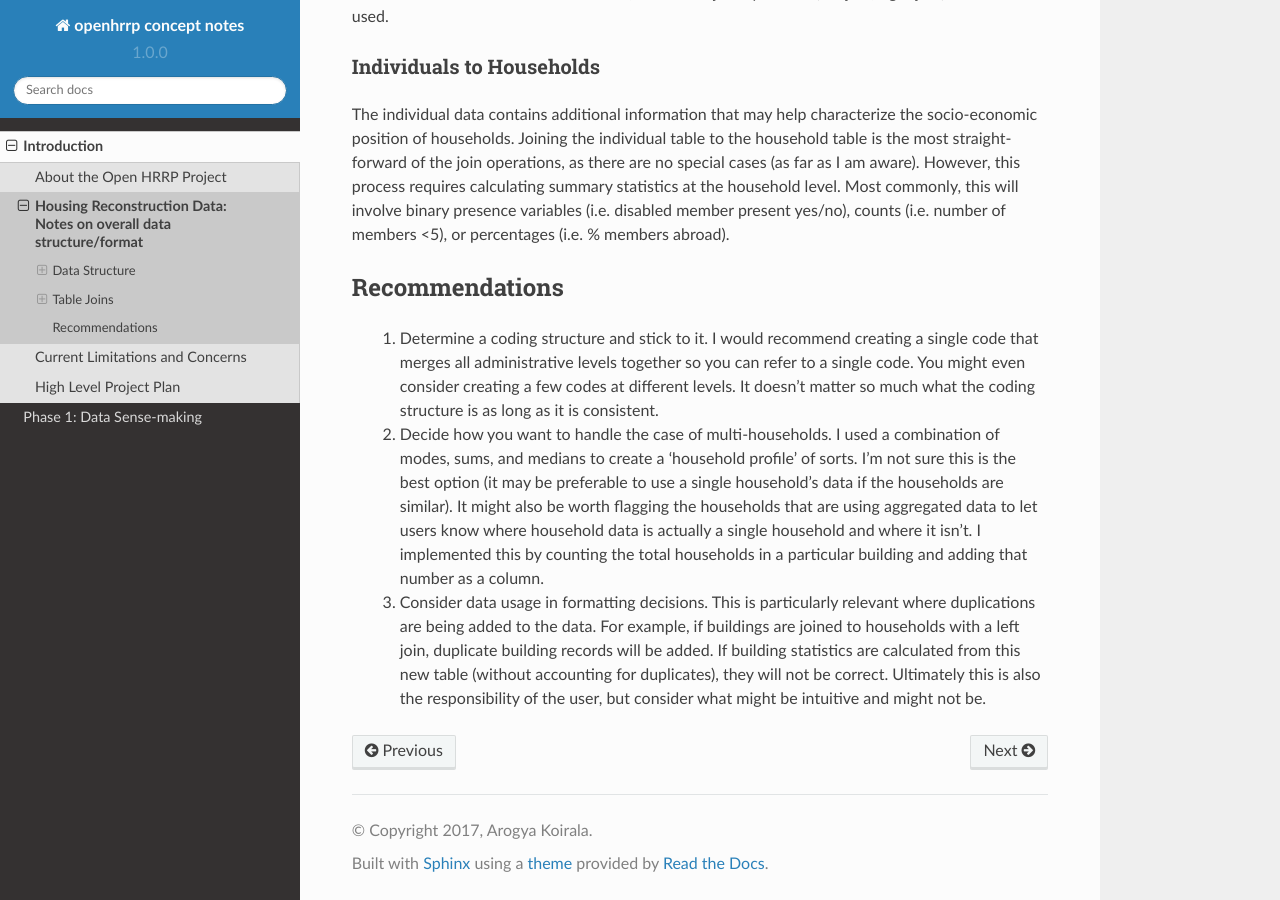
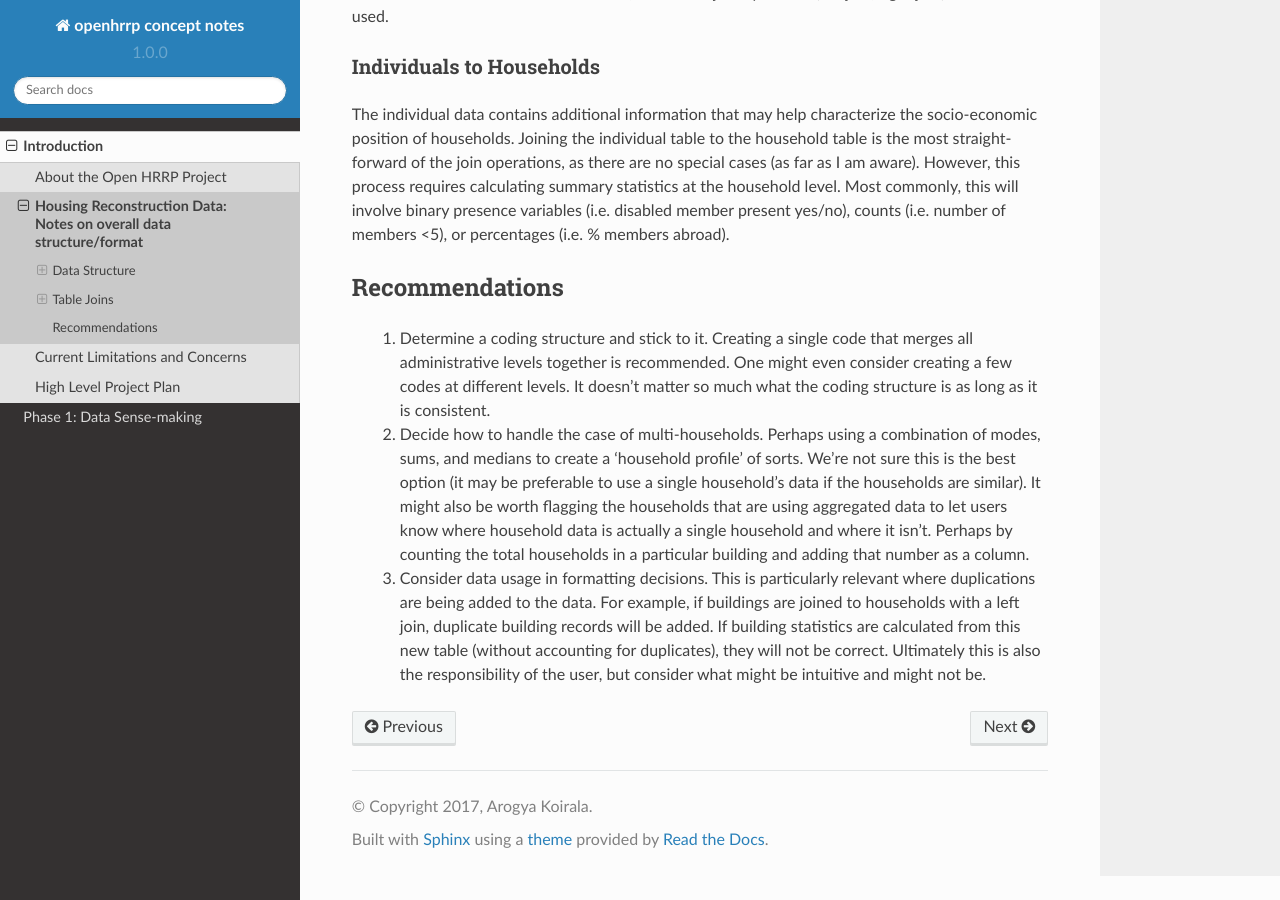
Before and after one commit to arkoblog/openhrrp-docs, a Sphinx documentation site: the page built from docs/1b_notes_on_data.rst, in a window 1280 px wide and 900 px high, scrolled down 3304 px. Built offline with Sphinx 7.4.7 and the Read the Docs theme 2.0.0, drawn with Linux system fonts in a browser that asks for light colours.

Commit message:
Made changes suggested by Nama dai

```diff
--- a/docs/1b_notes_on_data.rst
+++ b/docs/1b_notes_on_data.rst
@@ -103,11 +102,8 @@ The individual data contains additional information that may help characterize t
 Recommendations
 ###############
 
+	1. Determine a coding structure and stick to it. Creating a single code that merges all administrative levels together is recommended. One might even consider creating a few codes at different levels. It doesn’t matter so much what the coding structure is as long as it is consistent.
 
-	1. Determine a coding structure and stick to it. I would recommend creating a single code that merges all administrative levels together so you can refer to a single code. You might even consider creating a few codes at different levels. It doesn’t matter so much what the coding structure is as long as it is consistent.
-
-
-	2. Decide how you want to handle the case of multi-households. I used a combination of modes, sums, and medians to create a ‘household profile’ of sorts. I’m not sure this is the best option (it may be preferable to use a single household’s data if the households are similar). It might also be worth flagging the households that are using aggregated data to let users know where household data is actually a single household and where it isn’t. I implemented this by counting the total households in a particular building and adding that number as a column.
-
+	2. Decide how to handle the case of multi-households. Perhaps using a combination of modes, sums, and medians to create a ‘household profile’ of sorts. We're not sure this is the best option (it may be preferable to use a single household’s data if the households are similar). It might also be worth flagging the households that are using aggregated data to let users know where household data is actually a single household and where it isn’t. Perhaps by counting the total households in a particular building and adding that number as a column.
 
 	3. Consider data usage in formatting decisions. This is particularly relevant where duplications are being added to the data. For example, if buildings are joined to households with a left join, duplicate building records will be added. If building statistics are calculated from this new table (without accounting for duplicates), they will not be correct. Ultimately this is also the responsibility of the user, but consider what might be intuitive and might not be.
```
Also changed, not shown: other parts of docs/1b_notes_on_data.rst (+0 -1 lines).
